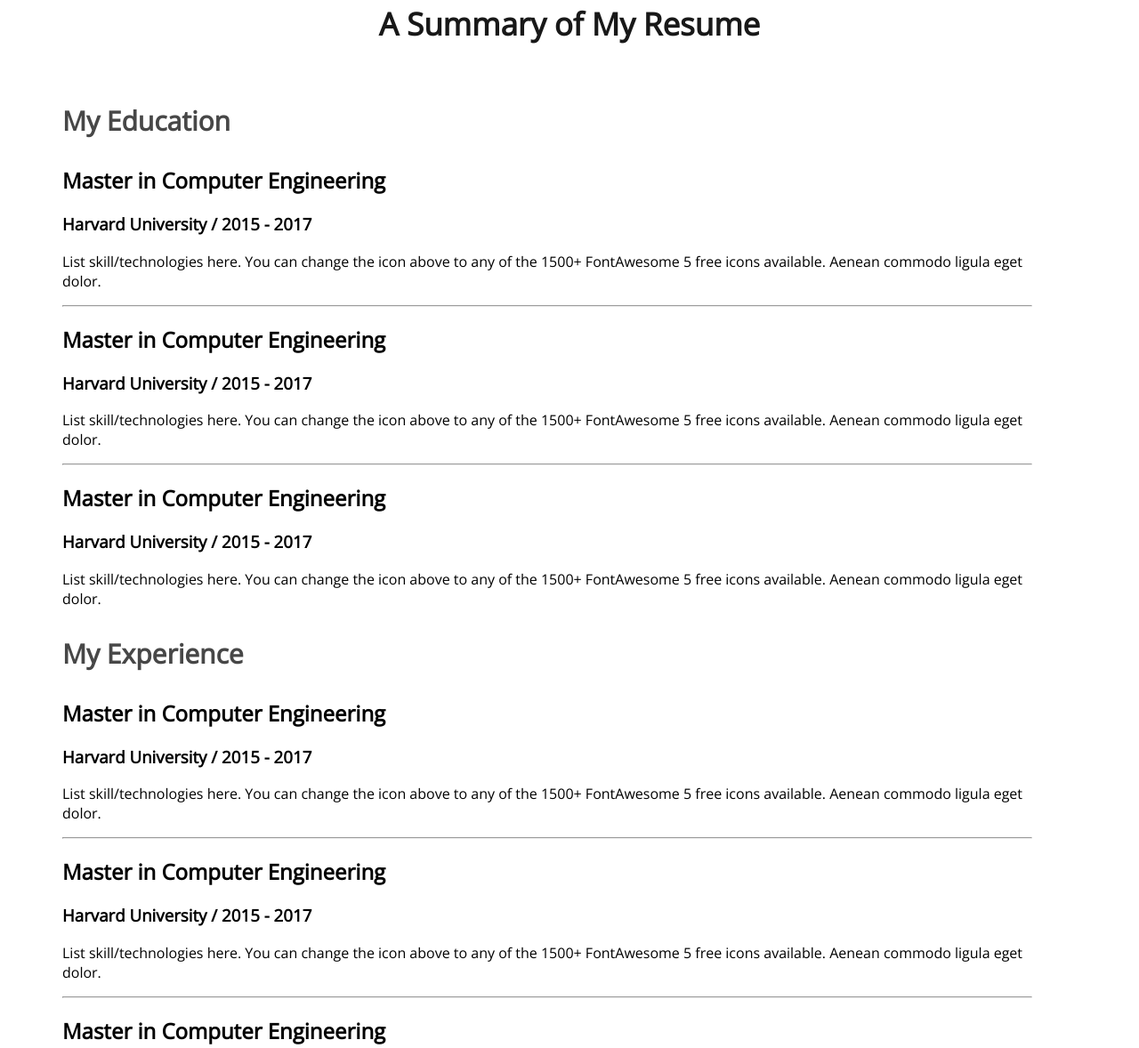
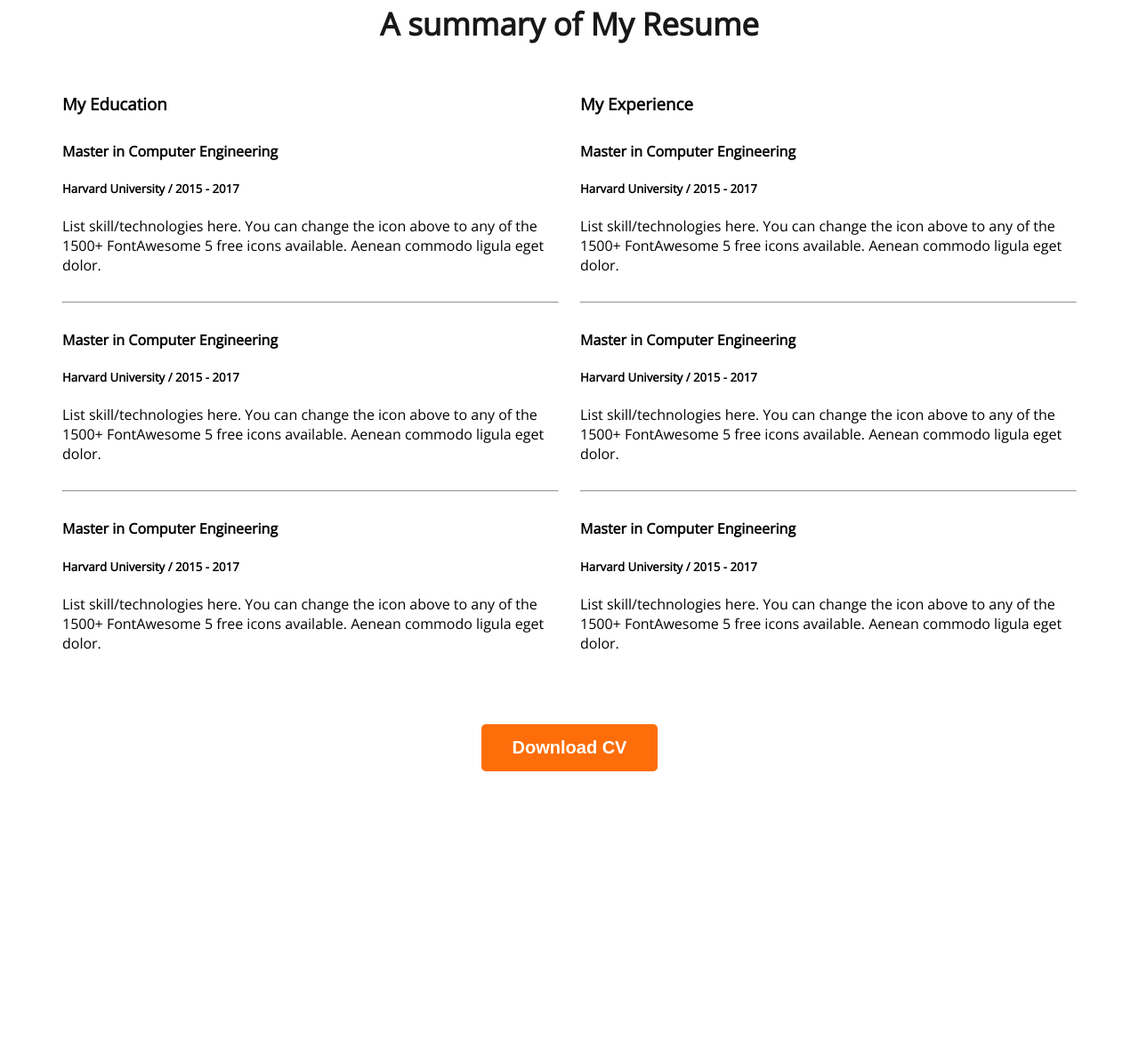
Before and after one commit to nizam70-ns/developer-portfolio, a plain HTML site: page index.html in a window 1280 px wide. Shown: the part 2161-3339 px from the top of the page at 89% size. After the commit the page ends 3036 px from the top, so only its background shows below. Drawn offline with nearby package versions, Linux system fonts and the light colour scheme.

Commit message:
end of resume section

```diff
--- a/index.html
+++ b/index.html
@@ -105,83 +105,61 @@
             </div>
         </section>
         <!-- resume section -->
-         <section>
-            <h3 class="section-title">A Summary of My Resume</h3>
-            <div class="resume-continer">
-            <div class="resume-colume">
-                <!-- .resume-column*2>h3.resume-column-title  -->
-                 <div class="resume-column">
-                    <h3 class="resume-column-title">My Education</h3>
 
-
+        <section class="resume"></section>
+            <h3 class="section-title">A summary of My Resume</h3>
+            <div class="resume-content">
+                <div>
+                    <h3 class="resume-title">My Education</h3>
                     <div class="resume-item">
-                        <h2 class="resume-item-title">Master in Computer Engineering</h2>
-                        <h3 class="resume-item-institute"> Harvard University / 2015 - 2017</h3>
-                        <p class="resume-item-descreption">
-
-                            List skill/technologies here. You can change the icon above
+                        <h4 class="title">Master in Computer Engineering</h4>
+                        <h5 class="sub-title">Harvard University / 2015 - 2017</h5>
+                        <p class="description">List skill/technologies here. You can change the icon above
                             to any of the 1500+ FontAwesome 5 free icons available. Aenean commodo ligula eget dolor.</p>
                     </div>
                     <hr>
                     <div class="resume-item">
-                        <h2 class="resume-item-title">Master in Computer Engineering</h2>
-                        <h3 class="resume-item-institute"> Harvard University / 2015 - 2017</h3>
-                        <p class="resume-item-descreption">
-
-                            List skill/technologies here. You can change the icon above
+                        <h4 class="title">Master in Computer Engineering</h4>
+                        <h5 class="sub-title">Harvard University / 2015 - 2017</h5>
+                        <p class="description">List skill/technologies here. You can change the icon above
                             to any of the 1500+ FontAwesome 5 free icons available. Aenean commodo ligula eget dolor.</p>
                     </div>
                     <hr>
                     <div class="resume-item">
-                        <h2 class="resume-item-title">Master in Computer Engineering</h2>
-                        <h3 class="resume-item-institute"> Harvard University / 2015 - 2017</h3>
-                        <p class="resume-item-descreption">
-
-                            List skill/technologies here. You can change the icon above
+                        <h4 class="title">Master in Computer Engineering</h4>
+                        <h5 class="sub-title">Harvard University / 2015 - 2017</h5>
+                        <p class="description">List skill/technologies here. You can change the icon above
                             to any of the 1500+ FontAwesome 5 free icons available. Aenean commodo ligula eget dolor.</p>
                     </div>
-
-
-
                 </div>
-                 <div class="resume-column">
-                    <h3 class="resume-column-title">My Experience</h3>
-
+                <div>
+                    <h3 class="resume-title">My Experience</h3>
                     <div class="resume-item">
-                        <h2 class="resume-item-title">Master in Computer Engineering</h2>
-                        <h3 class="resume-item-institute"> Harvard University / 2015 - 2017</h3>
-                        <p class="resume-item-descreption">
-
-                            List skill/technologies here. You can change the icon above
+                        <h4 class="title">Master in Computer Engineering</h4>
+                        <h5 class="sub-title">Harvard University / 2015 - 2017</h5>
+                        <p class="description">List skill/technologies here. You can change the icon above
                             to any of the 1500+ FontAwesome 5 free icons available. Aenean commodo ligula eget dolor.</p>
                     </div>
                     <hr>
                     <div class="resume-item">
-                        <h2 class="resume-item-title">Master in Computer Engineering</h2>
-                        <h3 class="resume-item-institute"> Harvard University / 2015 - 2017</h3>
-                        <p class="resume-item-descreption">
-
-                            List skill/technologies here. You can change the icon above
+                        <h4 class="title">Master in Computer Engineering</h4>
+                        <h5 class="sub-title">Harvard University / 2015 - 2017</h5>
+                        <p class="description">List skill/technologies here. You can change the icon above
                             to any of the 1500+ FontAwesome 5 free icons available. Aenean commodo ligula eget dolor.</p>
                     </div>
                     <hr>
                     <div class="resume-item">
-                        <h2 class="resume-item-title">Master in Computer Engineering</h2>
-                        <h3 class="resume-item-institute"> Harvard University / 2015 - 2017</h3>
-                        <p class="resume-item-descreption">
-
-                            List skill/technologies here. You can change the icon above
+                        <h4 class="title">Master in Computer Engineering</h4>
+                        <h5 class="sub-title">Harvard University / 2015 - 2017</h5>
+                        <p class="description">List skill/technologies here. You can change the icon above
                             to any of the 1500+ FontAwesome 5 free icons available. Aenean commodo ligula eget dolor.</p>
                     </div>
-
                 </div>
             </div>
-            <div class="resume-colume">
-
-            </div>
+            <div class="resume-button">
+                <button class="btn-primary"><i class="fa-solid fa-download"></i> Download CV</button>
             </div>
         </section>
-
     </main>
     <footer>
 
--- a/styles/portfolio.css
+++ b/styles/portfolio.css
@@ -151,12 +151,31 @@ gap:24px
 }
 
 /* Resume Section Styles */
-.resume-column-title{
+.resume-content{
+    display: flex;
+    gap: 24px;
+}
+.resume-item{
+    margin-top: 30px;
+    margin-bottom: 30px;
+}
+.resume .title{
+    font-weight: 700;
+    font-size: 25px;
     color: #474747;
-    font-size: 30px;
-    font-weight: 700;
+    margin-bottom: 10px;
 }
-.resume-continer{
-    display: flex;
-    gap: 50px;
+.resume .sub-title{
+    color: #757575;
+    font-weight: 600;
+    font-size: 20px;
+    margin-bottom: 20px;
 }
+.resume .description{
+    color: #757575;
+}
+
+.resume-button{
+    margin-top: 50px;
+    text-align: center;
+}
```
Lines whose indentation alone changed are shown as unchanged.
